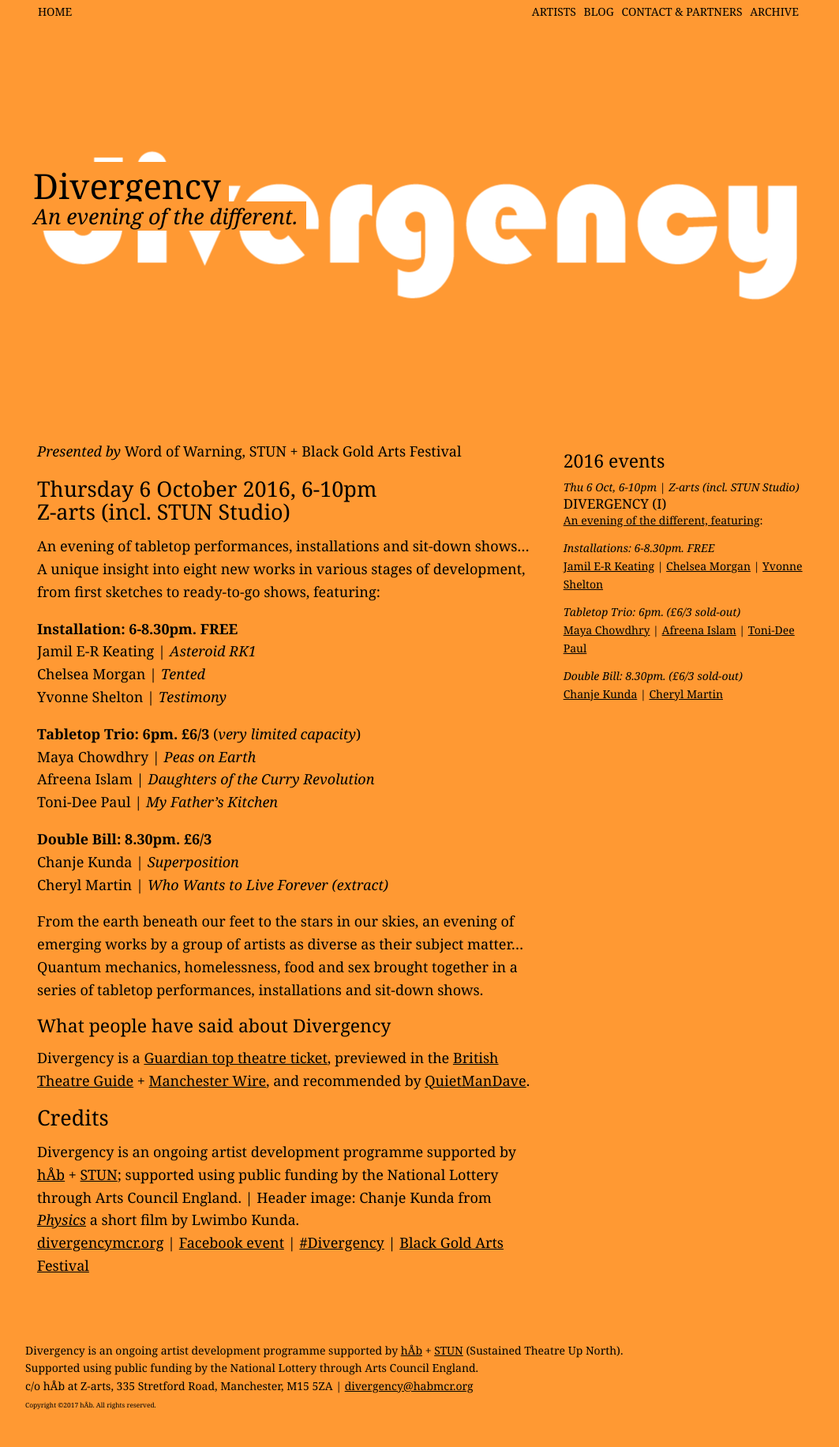
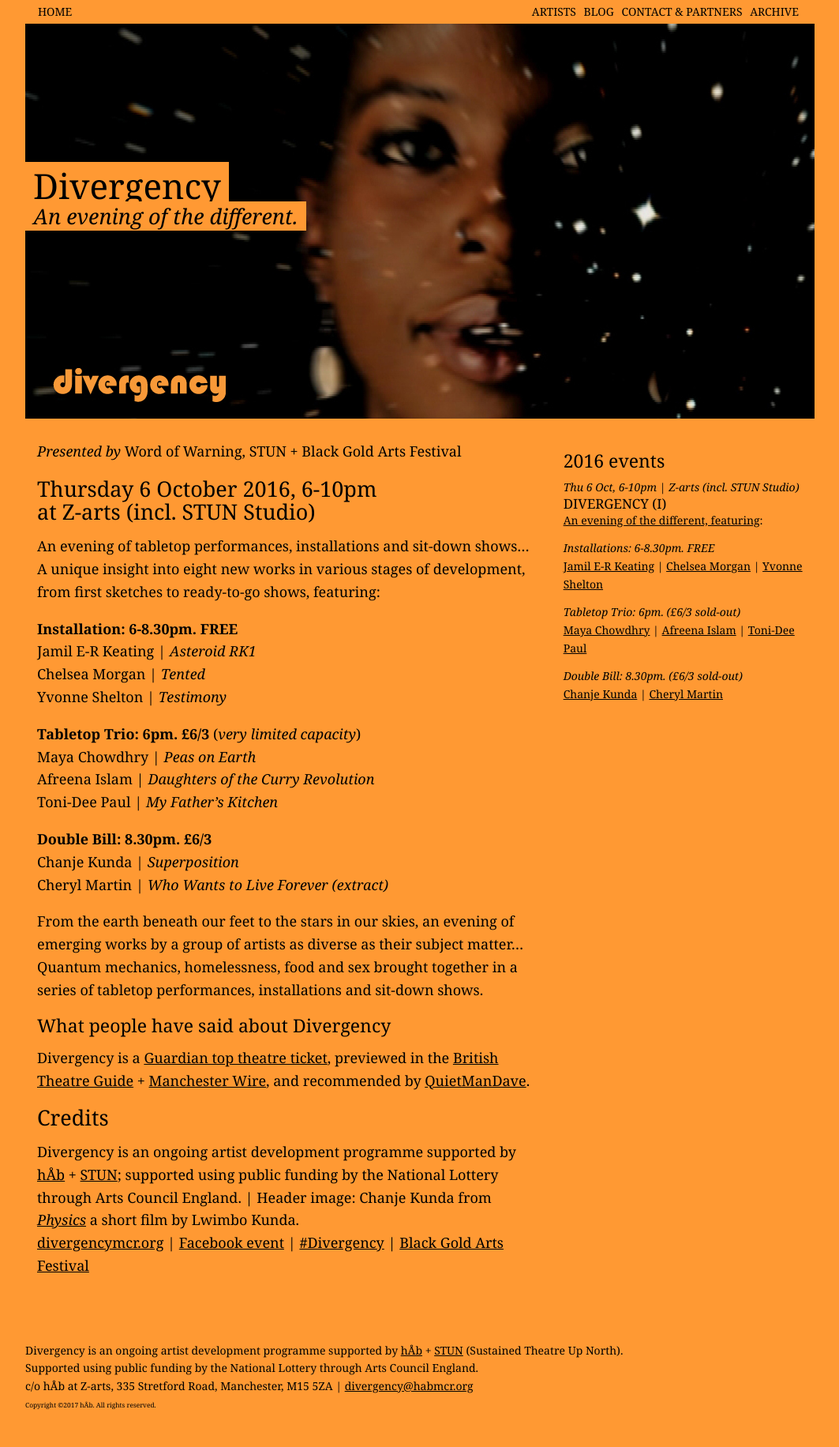
Before and after one commit to divergencymcr/divergencymcr.github.io, a Jekyll site: the page built from current/2016/6oct/index.md, in a window 1280 px wide. Shown: the whole page at 79% size, without its empty margins (108-1171 px from the left). Built offline with Jekyll 4.4.1, drawn with Linux system fonts in a browser that asks for light colours.

Commit message:
Update index.md

```diff
--- a/current/2016/6oct/index.md
+++ b/current/2016/6oct/index.md
@@ -11,6 +11,7 @@ show: "An evening of the different." # the name of the show
 artist_size: 1
 show_size: 3
 season: "Thu 6 Oct 2016"
+header_image: "header_div_chanje.jpg"
 
 # ABOUT THE SHOW - LAYOUT
 # artist_size: 1 # optional - size of artist name 1-5. Default is 1. Set longer names to lower values
@@ -20,7 +21,7 @@ season: "Thu 6 Oct 2016"
 ---
 *Presented by* Word of Warning, STUN *+* Black Gold Arts Festival
 
-### Thursday 6 October 2016, 6-10pm<br>Z-arts (incl. STUN Studio)
+### Thursday 6 October 2016, 6-10pm<br>at Z-arts (incl. STUN Studio)
 An evening of tabletop performances, installations and sit-down shows…
 A unique insight into eight new works in various stages of development, from first sketches to ready-to-go shows, featuring:
 
```
